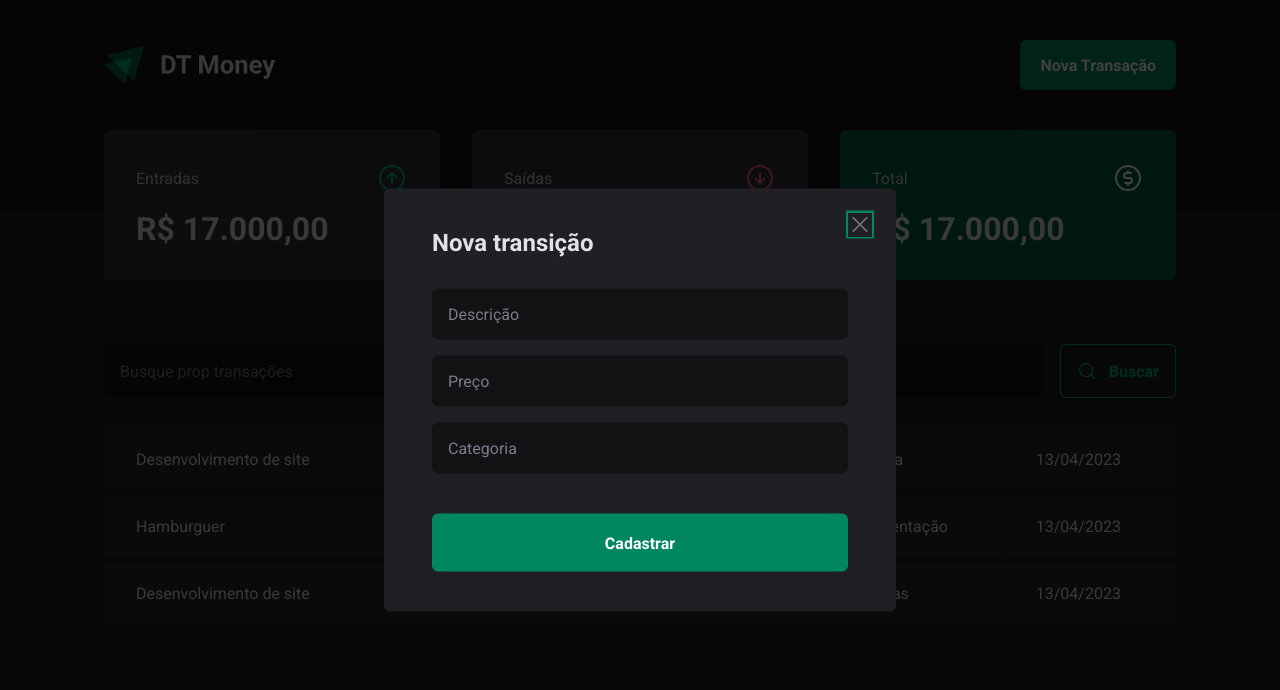
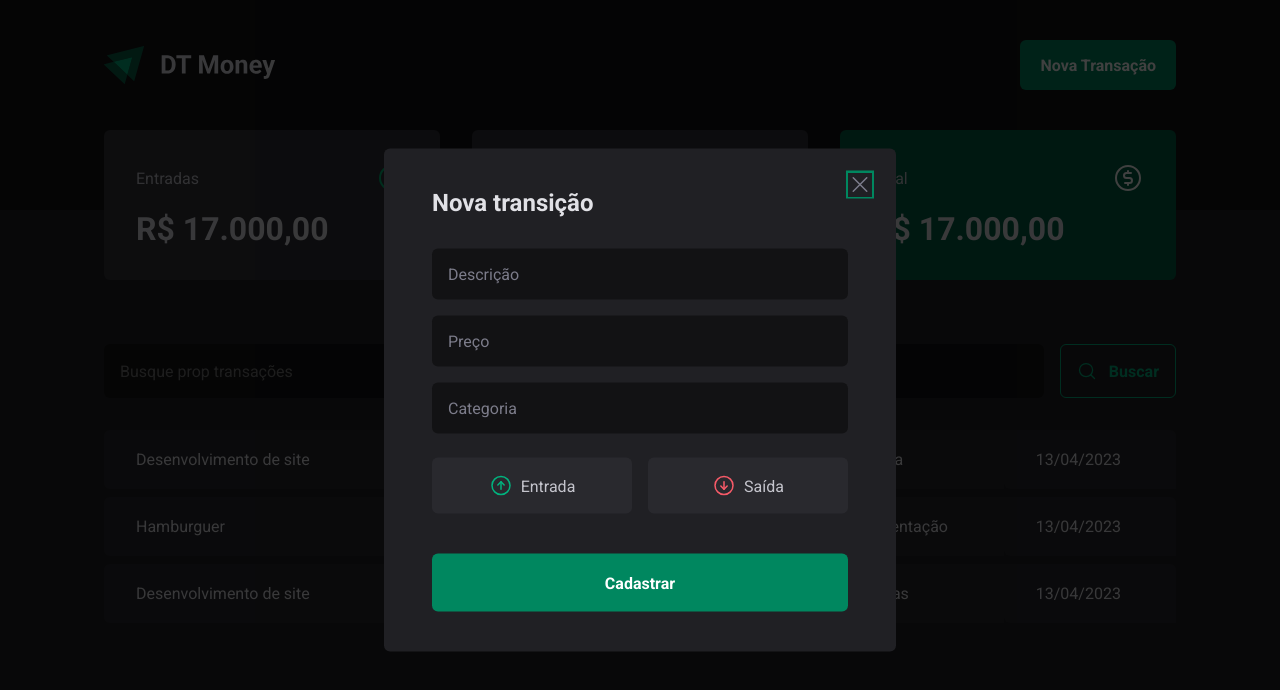
Before and after one commit to AlanJhonatan/ignite-reactjs-dtmoney, a React (Vite) app: page / in a window 1280 px wide. Both pictures are taken after a click on the button "Nova Transação". Shown: the top 690 px of the page. Built offline with nearby package versions, Linux system fonts and the light colour scheme.

Commit message:
feat: add styles to income and outcome buttons

```diff
--- a/src/components/NewTransactionModal/index.tsx
+++ b/src/components/NewTransactionModal/index.tsx
@@ -1,6 +1,12 @@
 import * as Dialog from '@radix-ui/react-dialog'
-import { CloseButton, Content, Overlay } from './styles'
-import { X } from 'phosphor-react'
+import {
+  CloseButton,
+  Content,
+  Overlay,
+  TransactionType,
+  TransactionTypeButton,
+} from './styles'
+import { ArrowCircleDown, ArrowCircleUp, X } from 'phosphor-react'
 
 export function NewTransactionModal() {
   return (
@@ -19,6 +25,17 @@ export function NewTransactionModal() {
           <input type="number" placeholder="Preço" required />
           <input type="text" placeholder="Categoria" required />
 
+          <TransactionType>
+            <TransactionTypeButton variant="income">
+              <ArrowCircleUp size={24} />
+              Entrada
+            </TransactionTypeButton>
+            <TransactionTypeButton variant="outcome">
+              <ArrowCircleDown size={24} />
+              Saída
+            </TransactionTypeButton>
+          </TransactionType>
+
           <button type="submit">Cadastrar</button>
         </form>
       </Content>
--- a/src/components/NewTransactionModal/styles.ts
+++ b/src/components/NewTransactionModal/styles.ts
@@ -73,3 +73,37 @@ export const CloseButton = styled(Dialog.Close)`
 
   color: ${(props) => props.theme['gray-500']};
 `
+
+export const TransactionType = styled.div`
+  display: grid;
+  grid-template-columns: repeat(2, 1fr);
+  gap: 1rem;
+  margin-top: 0.5rem;
+`
+
+interface TransactionTypeButtonProps {
+  variant: 'income' | 'outcome'
+}
+
+export const TransactionTypeButton = styled.button<TransactionTypeButtonProps>`
+  display: flex;
+  align-items: center;
+  justify-content: center;
+  gap: 0.5rem;
+
+  padding: 1rem;
+  border-radius: 6px;
+  border: 0;
+
+  background: ${(props) => props.theme['gray-700']};
+  color: ${(props) => props.theme['gray-300']};
+
+  cursor: pointer;
+
+  svg {
+    color: ${(props) =>
+      props.variant === 'income'
+        ? props.theme['green-300']
+        : props.theme['red-300']};
+  }
+`
```
